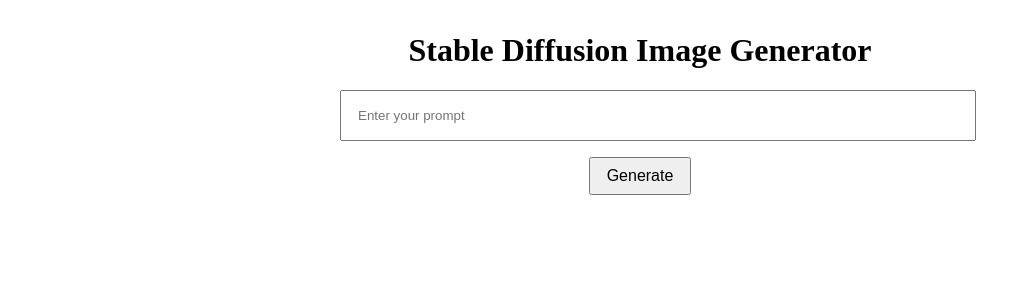
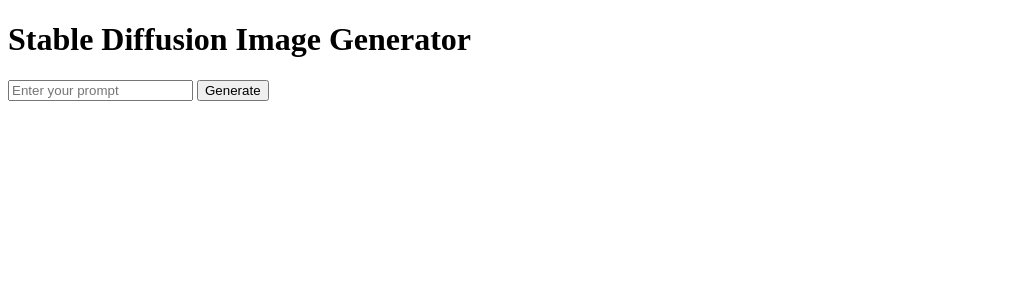
Before and after one commit to marius-jopen/limn-client, a SvelteKit app: page / in a window 1280 px wide. Shown: the top 300 px of the page, without its empty margins (0-1031 px from the left). Built offline with nearby package versions, Linux system fonts and the light colour scheme.

Commit message:
working basic

```diff
--- a/src/routes/+page.svelte
+++ b/src/routes/+page.svelte
@@ -1,6 +1,11 @@
 <script>
-    let prompt = '';
     let generatedImageUrl = '';
+    let imageRequest = {
+        prompt: '',
+        steps: 20,
+        width: 1024,
+        height: 1024
+    };
 
     async function generateImage() {
         const response = await fetch('http://localhost:4000/generate-image', {
@@ -8,7 +13,7 @@
             headers: {
                 'Content-Type': 'application/json'
             },
-            body: JSON.stringify({ prompt })
+            body: JSON.stringify(imageRequest) // Send the entire object
         });
 
         const data = await response.json();
@@ -20,7 +25,7 @@
     <h1>Stable Diffusion Image Generator</h1>
     <input
         type="text"
-        bind:value={prompt}
+        bind:value={imageRequest.prompt}
         placeholder="Enter your prompt"
     />
     <button on:click={generateImage}>Generate</button>
@@ -29,26 +34,3 @@
         <img src={generatedImageUrl} alt="Generated Image" />
     {/if}
 </main>
-
-<style>
-    main {
-        text-align: center;
-        margin: 2rem auto;
-        max-width: 600px;
-    }
-    input {
-        width: 100%;
-        padding: 1rem;
-        margin-bottom: 1rem;
-    }
-    button {
-        padding: 0.5rem 1rem;
-        font-size: 1rem;
-        cursor: pointer;
-    }
-    img {
-        margin-top: 2rem;
-        max-width: 100%;
-        height: auto;
-    }
-</style>
```
